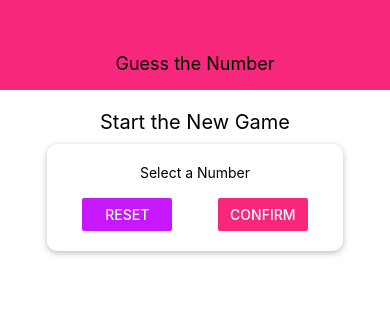
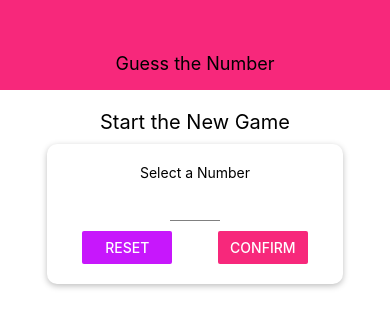
Before and after one commit to naymyolwin/react-native-guess-the-number, a React Native app: screen / in a window 390 px wide. Shown: the top 328 px of the page. Built offline with nearby package versions, Linux system fonts and the light colour scheme.

Commit message:
implement number only pad for both OS

```diff
--- a/components/Headers.js
+++ b/components/Headers.js
@@ -1,5 +1,6 @@
 import React from "react";
 import { View, Text, StyleSheet } from "react-native";
+import Colors from "../constants/Colors";
 
 const Headers = (props) => {
   return (
@@ -14,7 +15,7 @@
     width: "100%",
     height: 90,
     paddingTop: 36,
-    backgroundColor: "#f7287b",
+    backgroundColor: Colors.primary,
     alignItems: "center",
     justifyContent: "center",
   },
--- /dev/null
+++ b/components/Input.js
@@ -0,0 +1,17 @@
+import React from "react";
+import { StyleSheet, TextInput } from "react-native";
+
+const Input = (props) => {
+  return <TextInput {...props} style={{ ...styles.input, ...props.style }} />;
+};
+
+export default Input;
+
+const styles = StyleSheet.create({
+  input: {
+    height: 30,
+    borderBottomColor: "grey",
+    borderBottomWidth: 1,
+    marginVertical: 10,
+  },
+});
--- /dev/null
+++ b/constants/Colors.js
@@ -0,0 +1,4 @@
+export default {
+  primary: "#f7287b",
+  accent: "#c717fc",
+};
--- a/screens/StartGameScreen.js
+++ b/screens/StartGameScreen.js
@@ -1,20 +1,37 @@
-import React from "react";
-import { Button, StyleSheet, Text, TextInput, View } from "react-native";
+import React, { useState } from "react";
+import { Button, StyleSheet, Text, View } from "react-native";
 import Card from "../components/Card";
+import Input from "../components/Input";
+import Colors from "../constants/Colors";
 
 const StartGameScreen = () => {
+  const [enteredValue, setEnteredValue] = useState("");
+
+  const numberInputHandler = (inputText) => {
+    setEnteredValue(inputText.replace(/[^0-9]/g), "");
+  };
+
   return (
     <View style={styles.screen}>
       <Text style={styles.title}>Start the New Game</Text>
       <Card style={styles.inputContainer}>
         <Text>Select a Number</Text>
-        <TextInput />
+        <Input
+          style={styles.input}
+          blurOnSubmit
+          autoCapitalize="none"
+          autoCorrect={false}
+          keyboardType="number-pad"
+          maxLength={2}
+          onChangeText={numberInputHandler}
+          value={enteredValue}
+        />
         <View style={styles.buttonContainer}>
           <View style={styles.button}>
-            <Button title="Reset" onPress={() => {}} color="#c717fc" />
+            <Button title="Reset" onPress={() => {}} color={Colors.accent} />
           </View>
           <View style={styles.button}>
-            <Button title="Confirm" onPress={() => {}} color="#f7287b" />
+            <Button title="Confirm" onPress={() => {}} color={Colors.primary} />
           </View>
         </View>
       </Card>
@@ -48,4 +65,8 @@
   button: {
     width: "40%",
   },
+  input: {
+    width: 50,
+    textAlign: "center",
+  },
 });
```
